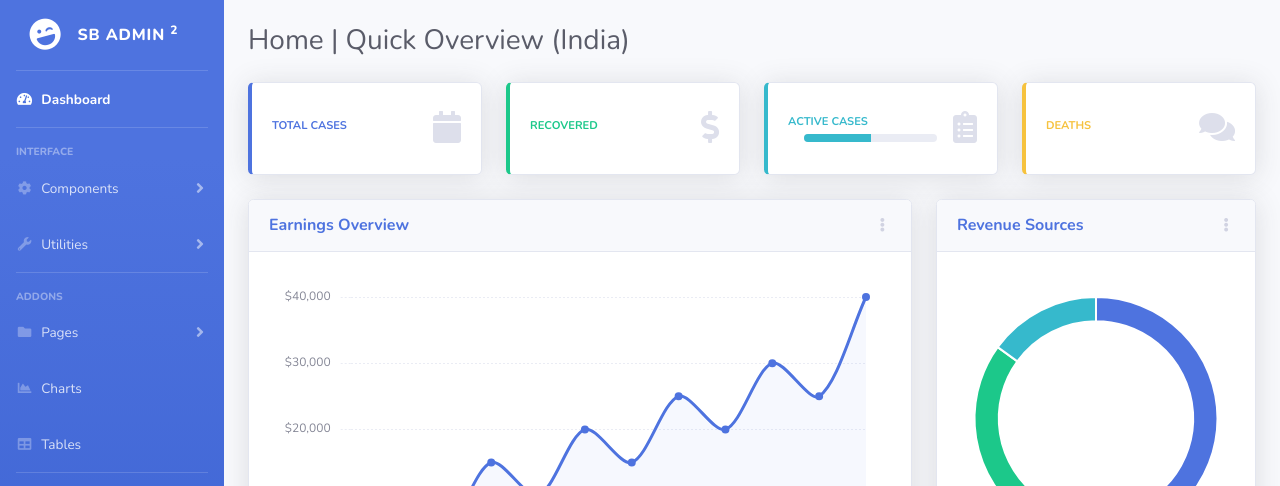
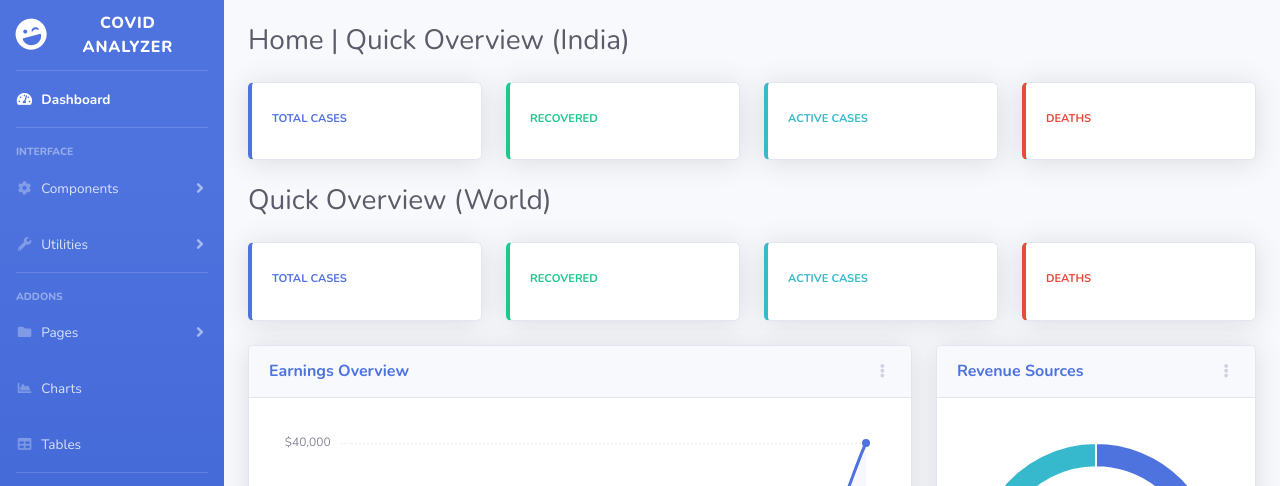
Before and after one commit to mayankwebbing/Covid-Analyzer, a plain HTML site: page index.html in a window 1280 px wide. Shown: the top 486 px of the page. Drawn offline with nearby package versions, Linux system fonts and the light colour scheme; no server answers.

Commit message:
Adding scripts

```diff
--- a/index.html
+++ b/index.html
@@ -9,7 +9,7 @@
     <meta name="description" content="">
     <meta name="author" content="">
 
-    <title>SB Admin 2 - Dashboard</title>
+    <title>Covid Analyzer</title>
 
     <!-- Custom fonts for this template-->
     <link href="vendor/fontawesome-free/css/all.min.css" rel="stylesheet" type="text/css">
@@ -37,7 +37,7 @@
                 <div class="sidebar-brand-icon rotate-n-15">
                     <i class="fas fa-laugh-wink"></i>
                 </div>
-                <div class="sidebar-brand-text mx-3">SB Admin <sup>2</sup></div>
+                <div class="sidebar-brand-text mx-3">Covid Analyzer</div>
             </a>
 
             <!-- Divider -->
@@ -182,9 +182,6 @@
                                                 Total Cases</div>
                                             <div class="h5 mb-0 font-weight-bold text-gray-800 totalcases"></div>
                                         </div>
-                                        <div class="col-auto">
-                                            <i class="fas fa-calendar fa-2x text-gray-300"></i>
-                                        </div>
                                     </div>
                                 </div>
                             </div>
@@ -199,9 +196,6 @@
                                             <div class="text-xs font-weight-bold text-success text-uppercase mb-1">
                                                 Recovered</div>
                                             <div class="h5 mb-0 font-weight-bold text-gray-800 totalrecovered"></div>
-                                        </div>
-                                        <div class="col-auto">
-                                            <i class="fas fa-dollar-sign fa-2x text-gray-300"></i>
                                         </div>
                                     </div>
                                 </div>
@@ -220,17 +214,7 @@
                                                 <div class="col-auto">
                                                     <div class="h5 mb-0 mr-3 font-weight-bold text-gray-800 totalactive"></div>
                                                 </div>
-                                                <div class="col">
-                                                    <div class="progress progress-sm mr-2">
-                                                        <div class="progress-bar bg-info" role="progressbar"
-                                                            style="width: 50%" aria-valuenow="50" aria-valuemin="0"
-                                                            aria-valuemax="100"></div>
-                                                    </div>
-                                                </div>
                                             </div>
-                                        </div>
-                                        <div class="col-auto">
-                                            <i class="fas fa-clipboard-list fa-2x text-gray-300"></i>
                                         </div>
                                     </div>
                                 </div>
@@ -239,22 +223,93 @@
 
                         <!-- Pending Requests Card Example -->
                         <div class="col-xl-3 col-md-6 mb-4">
-                            <div class="card border-left-warning shadow h-100 py-2">
+                            <div class="card border-left-danger shadow h-100 py-2">
                                 <div class="card-body">
                                     <div class="row no-gutters align-items-center">
                                         <div class="col mr-2">
-                                            <div class="text-xs font-weight-bold text-warning text-uppercase mb-1">
+                                            <div class="text-xs font-weight-bold text-danger text-uppercase mb-1">
                                                 deaths</div>
                                             <div class="h5 mb-0 font-weight-bold text-gray-800 totaldeaths"></div>
-                                        </div>
-                                        <div class="col-auto">
-                                            <i class="fas fa-comments fa-2x text-gray-300"></i>
                                         </div>
                                     </div>
                                 </div>
                             </div>
                         </div>
                     </div>
+
+                     <!-- Page Heading -->
+                    <div class="d-sm-flex align-items-center justify-content-between mb-4">
+                        <h1 class="h3 mb-0 text-gray-800">Quick Overview (World)</h1>
+                    </div>
+
+                    <!-- Content Row -->
+                    <div class="row">
+
+                        <!-- Earnings (Monthly) Card Example -->
+                        <div class="col-xl-3 col-md-6 mb-4">
+                            <div class="card border-left-primary shadow h-100 py-2">
+                                <div class="card-body">
+                                    <div class="row no-gutters align-items-center">
+                                        <div class="col mr-2">
+                                            <div class="text-xs font-weight-bold text-primary text-uppercase mb-1">
+                                                Total Cases</div>
+                                            <div class="h5 mb-0 font-weight-bold text-gray-800 totalcases"></div>
+                                        </div>
+                                    </div>
+                                </div>
+                            </div>
+                        </div>
+
+                        <!-- Earnings (Monthly) Card Example -->
+                        <div class="col-xl-3 col-md-6 mb-4">
+                            <div class="card border-left-success shadow h-100 py-2">
+                                <div class="card-body">
+                                    <div class="row no-gutters align-items-center">
+                                        <div class="col mr-2">
+                                            <div class="text-xs font-weight-bold text-success text-uppercase mb-1">
+                                                Recovered</div>
+                                            <div class="h5 mb-0 font-weight-bold text-gray-800 totalrecovered"></div>
+                                        </div>
+                                    </div>
+                                </div>
+                            </div>
+                        </div>
+
+                        <!-- Earnings (Monthly) Card Example -->
+                        <div class="col-xl-3 col-md-6 mb-4">
+                            <div class="card border-left-info shadow h-100 py-2">
+                                <div class="card-body">
+                                    <div class="row no-gutters align-items-center">
+                                        <div class="col mr-2">
+                                            <div class="text-xs font-weight-bold text-info text-uppercase mb-1">active cases
+                                            </div>
+                                            <div class="row no-gutters align-items-center">
+                                                <div class="col-auto">
+                                                    <div class="h5 mb-0 mr-3 font-weight-bold text-gray-800 totalactive"></div>
+                                                </div>
+                                            </div>
+                                        </div>
+                                    </div>
+                                </div>
+                            </div>
+                        </div>
+
+                        <!-- Pending Requests Card Example -->
+                        <div class="col-xl-3 col-md-6 mb-4">
+                            <div class="card border-left-danger shadow h-100 py-2">
+                                <div class="card-body">
+                                    <div class="row no-gutters align-items-center">
+                                        <div class="col mr-2">
+                                            <div class="text-xs font-weight-bold text-danger text-uppercase mb-1">
+                                                deaths</div>
+                                            <div class="h5 mb-0 font-weight-bold text-gray-800 totaldeaths"></div>
+                                        </div>
+                                    </div>
+                                </div>
+                            </div>
+                        </div>
+                    </div>
+
 
                     <!-- Content Row -->
 
```
Also changed, not shown: test.html (+2 -0 lines).
